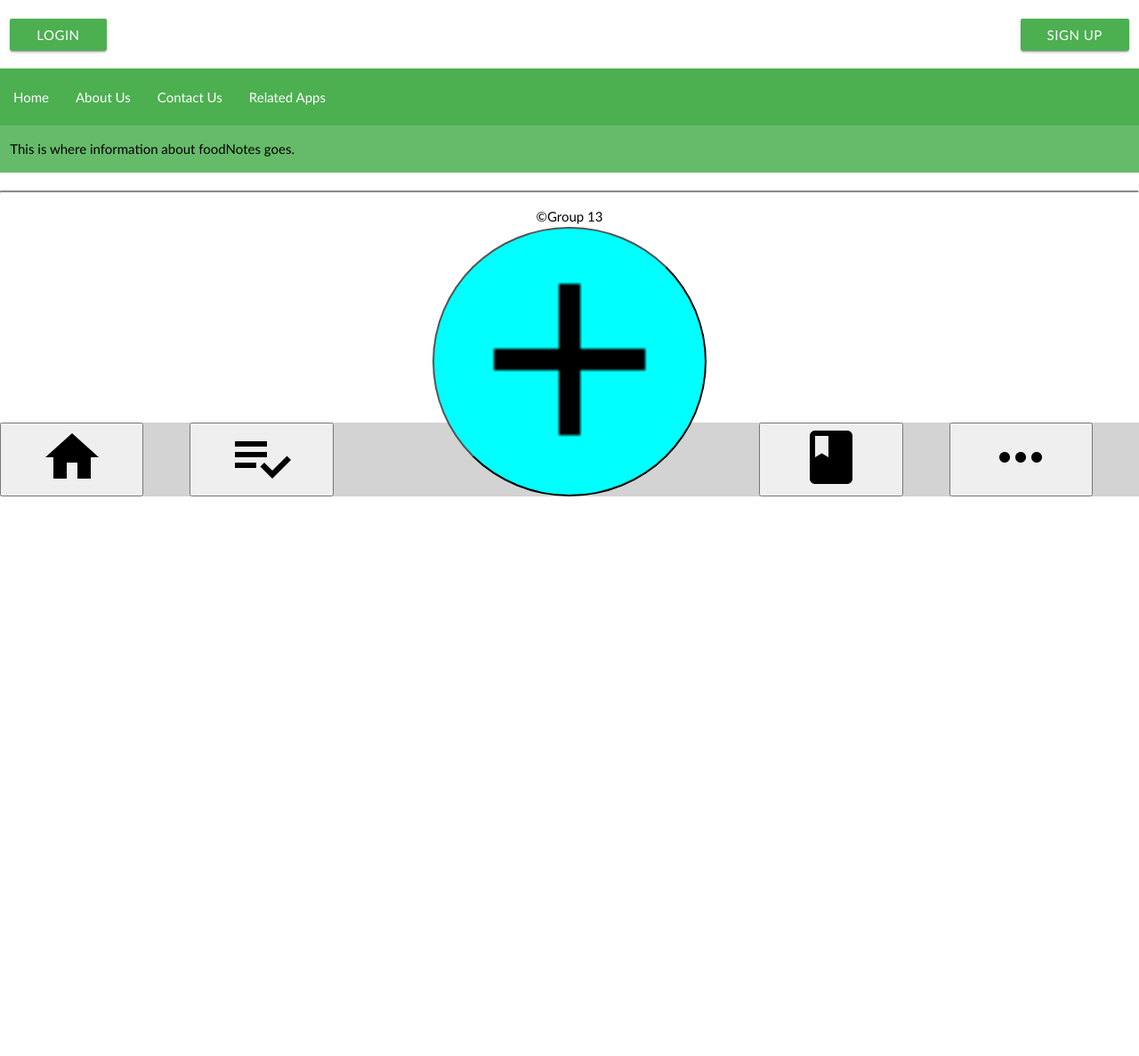
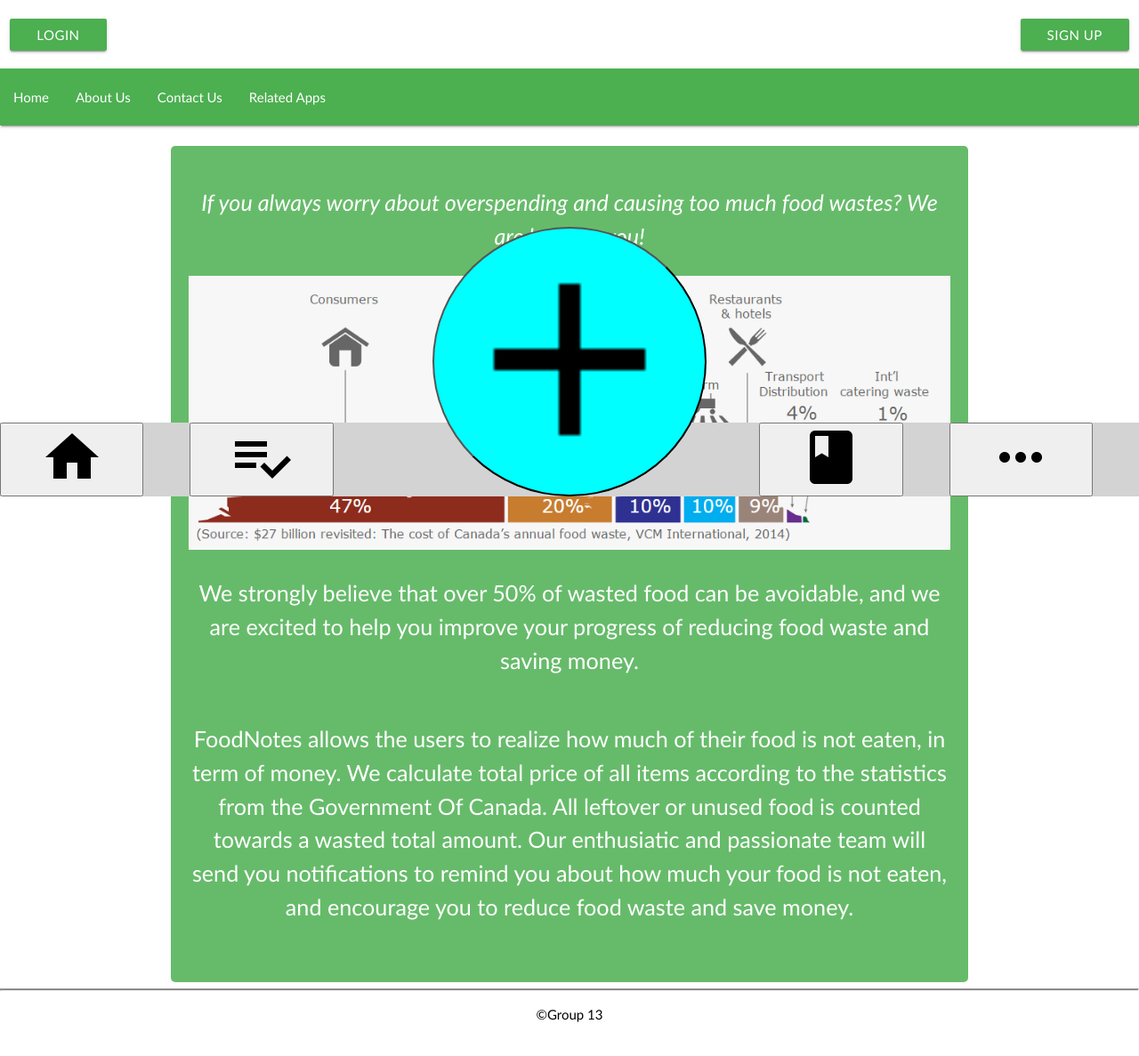
Before and after one commit to cjchiang/FoodNotes, a PHP site: page / in a window 1280 px wide. Shown: the part 242-1429 px from the top of the page at 89% size. Before the commit the page ends 800 px from the top, so only its background shows below. Run offline with PHP 8.4, Linux system fonts and the light colour scheme.

Commit message:
move about us to homepage

```diff
--- a/index.php
+++ b/index.php
@@ -1,7 +1,7 @@
 <?php include("include/header.php"); ?>
     <div class="row">
         <div class="col s12 center-align">
-    <a href="index.php"><img id="logo" src="images/horizontalLogo.png" alt="Apple"/></a>
+            <a href="index.php"><img id="logo" src="images/horizontalLogo.png" alt="Apple" /></a>
         </div>
     </div>
     <div class="row">
@@ -15,18 +15,29 @@
     <nav class="green">
         <div class="nav-wrapper">
             <ul id="nav-mobile" class="left">
-      <li><a href="index.php">Home</a><li>
+                <li><a href="index.php">Home</a>
+                    <li>
                         <li><a href="aboutUs.php">About Us</a></li>
                         <li><a href="Contact.php">Contact Us</a></li>
                         <li><a href="RelatedApps.php">Related Apps</a></li>
             </ul>
         </div>
     </nav>
+</br>
     <!-- main body will go here, body tags are already distributed to header and footer-->
-  <div class="green lighten-1">
+    <div class="container green lighten-1 white-text">
         <div class="row">
-      <div class="col s12">
-        <p>This is where information about foodNotes goes.<p>
+            <div class="col s12 center-align">
+                <p class="flow-text"><i>If you always worry about overspending and causing too much food wastes? We are here for you!</i></p>
+            </div>
+            <div class="col s12 center-algin">
+                <img src="images/foodwastesources.PNG" width="100%">
+            </div>
+            <div class="col s12 center-align">
+                <p class="flow-text">We strongly believe that over 50% of wasted food can be avoidable, and we are excited to help you improve your progress of reducing food waste and saving money.</p>
+            </div>
+            <div class="col s12 center-align">
+                <p class="flow-text">FoodNotes allows the users to realize how much of their food is not eaten, in term of money. We calculate total price of all items according to the statistics from the Government Of Canada. All leftover or unused food is counted towards a wasted total amount. Our enthusiatic and passionate team will send you notifications to remind you about how much your food is not eaten, and encourage you to reduce food waste and save money.</p>
             </div>
         </div>
     </div>
```
Also changed, not shown: Contact.php (+0 -23 lines), aboutUs.php (+0 -10 lines). Lines whose indentation alone changed are shown as unchanged.
